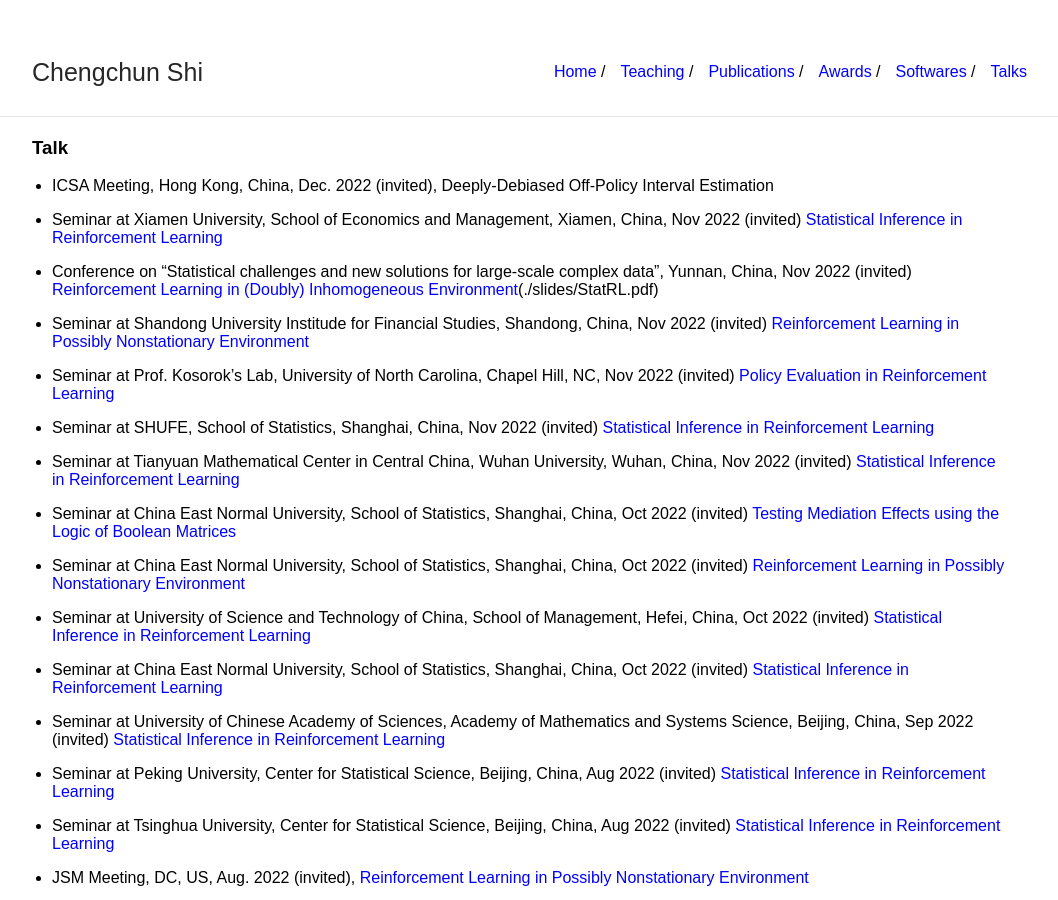
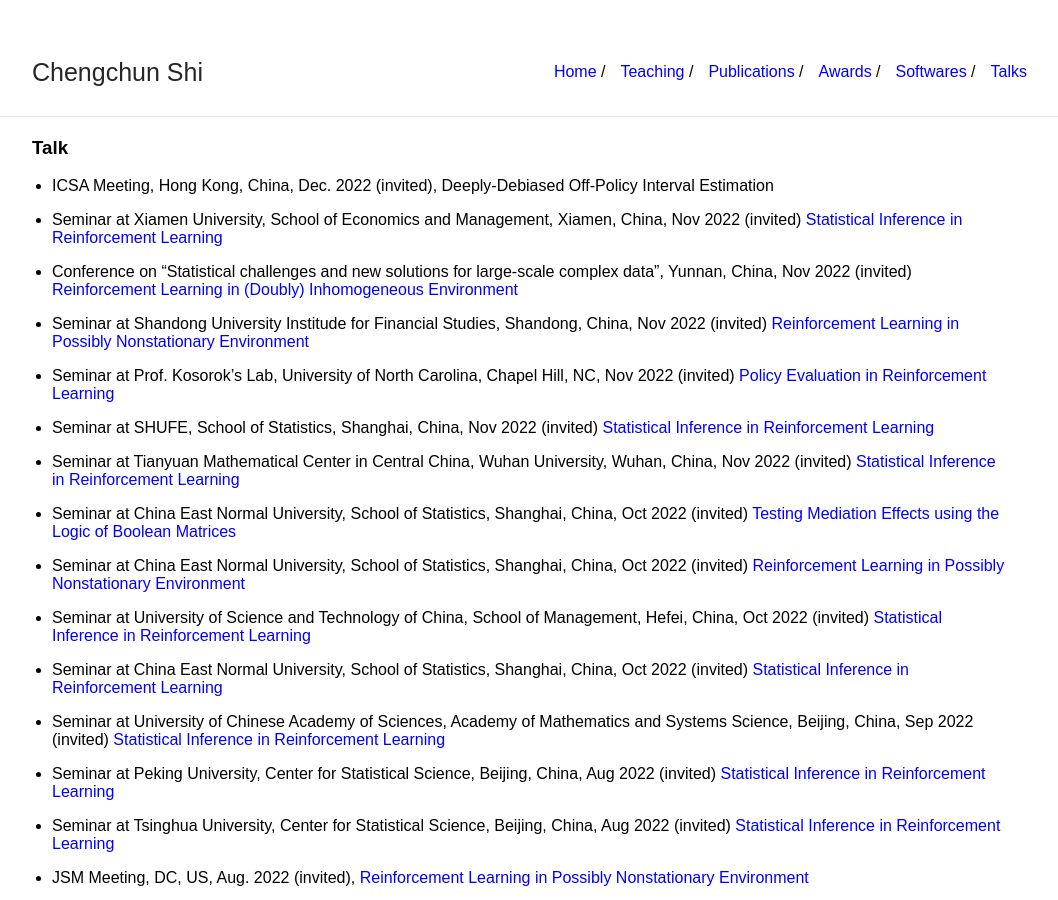
Before and after one commit to callmespring/callmespring.github.io, a Jekyll site: the page built from talk.md, in a window 1280 px wide and 900 px high. Shown: the whole window, without its empty margins (108-1166 px from the left). Built offline with Jekyll 4.4.1, drawn with Linux system fonts in a browser that asks for light colours.

Commit message:
Update talk.md

```diff
--- a/talk.md
+++ b/talk.md
@@ -9,7 +9,7 @@ title: Talk
 
 * Seminar at Xiamen University, School of Economics and Management, Xiamen, China, Nov 2022 (invited) [Statistical Inference in Reinforcement Learning](./slides/StatRL.pdf)
 
-* Conference on "Statistical challenges and new solutions for large-scale complex data", Yunnan, China, Nov 2022 (invited) [Reinforcement Learning in (Doubly) Inhomogeneous Environment](./slides/NonstatRL.pdf)(./slides/StatRL.pdf)
+* Conference on "Statistical challenges and new solutions for large-scale complex data", Yunnan, China, Nov 2022 (invited) [Reinforcement Learning in (Doubly) Inhomogeneous Environment](./slides/NonstatRL.pdf)
 
 * Seminar at Shandong University Institude for Financial Studies, Shandong, China, Nov 2022 (invited) [Reinforcement Learning in Possibly Nonstationary Environment](./slides/NonstatRL.pdf)
 
```
